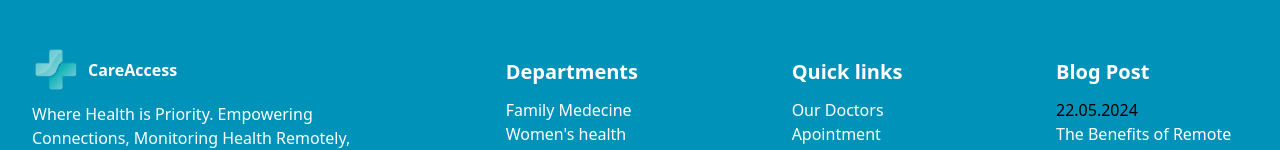
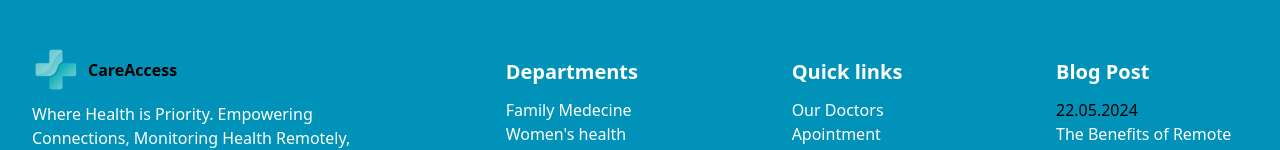
Before and after one commit to gloriaumutoni/AccessCare-Frontend, a React (Vite) app: page / in a window 1280 px wide. Shown: the part 1002-1152 px from the top of the page. Built offline with nearby package versions, Linux system fonts and the light colour scheme.

Commit message:
chore: specify text color

```diff
--- a/src/components/Logo.tsx
+++ b/src/components/Logo.tsx
@@ -2,7 +2,7 @@ function Logo() {
   return (
     <div className="flex items-center space-x-2">
       <img src="/image 21 (1).png" className="w-12" />
-      <p className="font-bold">CareAccess</p>
+      <p className="font-bold text-black">CareAccess</p>
     </div>
   )
 }
```
